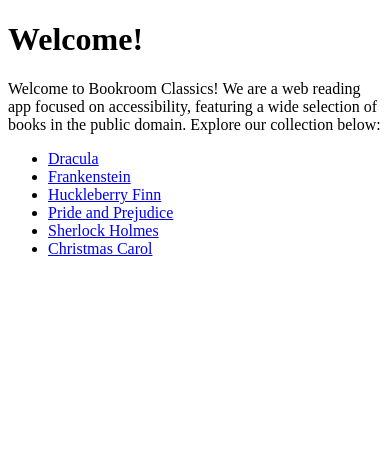
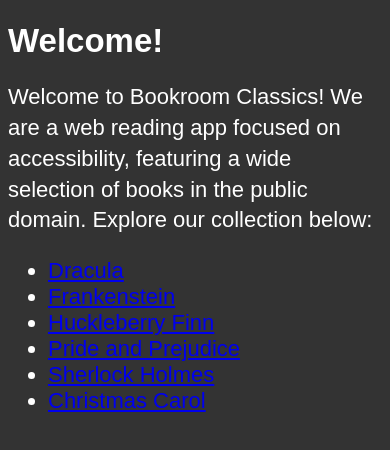
Before and after one commit to LopezMCruz/static-app, a plain HTML site: page index.html in a window 390 px wide. Drawn offline with Linux system fonts and the light colour scheme.

Commit message:
updated href and css

```diff
--- a/index.html
+++ b/index.html
@@ -5,7 +5,7 @@
 	<meta http-equiv="X-UA-Compatible" content="IE=edge">
 	<meta name="viewport" content="widt, initial-scale=1.0">
 	<title>Bookroom Classics</title>
-	<link rel="stylesheet" href="styles.css">
+	<link rel="stylesheet" href="style.css">
 </head>
 <body>
 	<h1>Welcome!</h1>
--- a/style.css
+++ b/style.css
@@ -8,12 +8,23 @@ body {
 	font-family: sans-serif;
 }
 
+h1 {
+	font-size: 2em;
+	margin-bottom: .5em;
+}
+
 p{
 	line-height:1.6;
 	margin-bottom:1rem;
 }
 
 @media (max-width: 600px) {
+
+	h1{
+		font-size: 1.5em;
+	}
+
+
 	p{
 		line-height: 1.4;
 		margin-bottom: 0.8rem;
```
